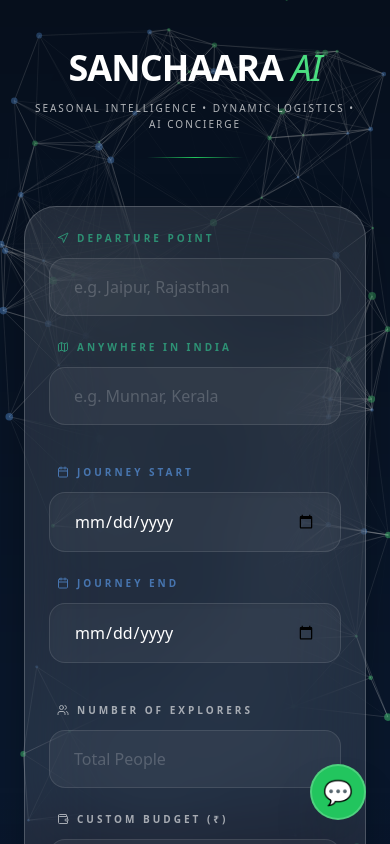
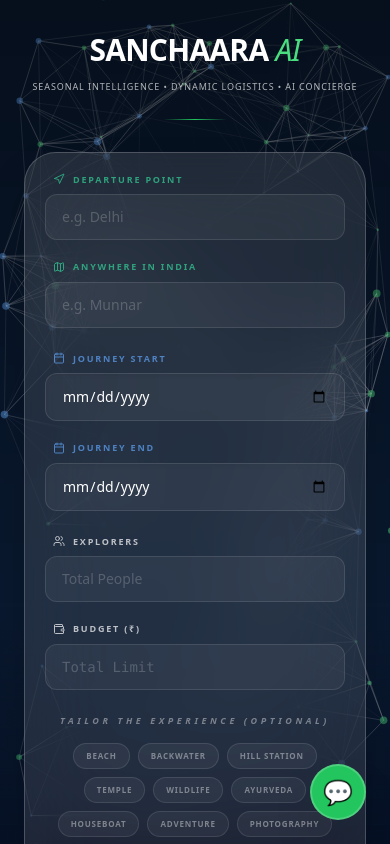
Before and after one commit to MR-Suryajith/kerala-trip-live, a React (Create React App) app: page / in a window 390 px wide. Shown: the top 844 px of the page. Built offline with nearby package versions, Linux system fonts and the light colour scheme.

Commit message:
mobile view

```diff
--- a/src/App.jsx
+++ b/src/App.jsx
@@ -73,52 +73,38 @@ function App() {
 
 return (
   <div className="relative min-h-screen w-full overflow-x-hidden font-sans selection:bg-emerald-500/30">
-
-      {/* 🚀 1. Global Loading Overlay (High Priority Z-Index) */}
     {loading && <LoadingScreen />}
-
-      {/* 🎨 2. Interactive Neural Background (Bottom Layer) */}
     <InteractiveBg />
 
-      {/* 🌑 3. Deep Gradient Overlay (For Text Readability) */}
     <div className="absolute top-0 left-0 w-full h-full bg-gradient-to-b from-black/40 via-transparent to-[#020617] z-[-1]"></div>
 
-      {/* 💬 4. AI Support ChatBot (Fixed position on all screens) */}
     <ChatBot itinerary={itinerary} />
 
-      {/* --- Main UI Wrapper --- */}
-      <div className="py-12 px-4 relative z-10">
+    {/* Reduce padding-x for mobile (px-4) */}
+    <div className="py-8 md:py-12 px-4 md:px-8 relative z-10">
 
-        {/* --- Branding Header (Mobile Responsive Sizes) --- */}
-        <header className="text-center mb-12 animate-fade-in">
-          <h1 className="text-4xl md:text-6xl font-black text-white drop-shadow-2xl mb-3 tracking-tight">
+      <header className="text-center mb-8 md:mb-12">
+        {/* Title: 3xl for mobile, 6xl for desktop */}
+        <h1 className="text-3xl sm:text-4xl md:text-6xl font-black text-white drop-shadow-2xl mb-3 tracking-tight">
            SANCHAARA <span className="text-green-400 font-light italic">AI</span>
         </h1>
 
-          <p className="text-[10px] md:text-sm text-white/70 font-medium tracking-[0.2em] md:tracking-[0.3em] uppercase px-4 max-w-2xl mx-auto leading-relaxed">
+        {/* Subtitle: Smaller text and tighter tracking for mobile */}
+        <p className="text-[9px] md:text-sm text-white/70 font-medium tracking-[0.1em] md:tracking-[0.3em] uppercase px-2 max-w-2xl mx-auto leading-relaxed">
             Seasonal Intelligence • Dynamic Logistics • AI Concierge
         </p>
 
-          <div className="h-[1px] w-24 bg-gradient-to-r from-transparent via-green-500 to-transparent mx-auto mt-6"></div>
+        <div className="h-[1px] w-16 md:w-24 bg-gradient-to-r from-transparent via-green-500 to-transparent mx-auto mt-6"></div>
       </header>
 
-        {/* --- Dynamic Content Area --- */}
       <main className="transition-all duration-700 ease-in-out">
           {!itinerary ? (
-              // Phase 1-3: The Intelligent Search Form
-              <TripForm
-                onItinerary={handleGenerate}
-                onLoading={setLoading}
-              />
+            <TripForm onItinerary={handleGenerate} onLoading={setLoading} />
           ) : (
-              // Phase 3-5: The Smart Itinerary Visualization
-              <ItineraryDisplay
-                itinerary={itinerary}
-                onEdit={() => setItinerary(null)}
-                onSwitchPlan={handleSwitchPlan}
-              />
+            <ItineraryDisplay itinerary={itinerary} onEdit={() => setItinerary(null)} onSwitchPlan={handleSwitchPlan} />
           )}
       </main>
+
 
         {/* Optional: Footer Watermark */}
         <footer className="mt-20 pb-10 text-center pointer-events-none opacity-20">
--- a/src/components/TripForm.jsx
+++ b/src/components/TripForm.jsx
@@ -1,6 +1,6 @@
 import { useState } from 'react';
 import { generateItinerary } from '../services/gemini';
-import { Sparkles, Map, Users, Wallet, Calendar, Compass, Navigation } from 'lucide-react';
+import { Sparkles, Map, Users, Wallet, Calendar, Navigation, Loader2 } from 'lucide-react';
 
 const interestOptions = [
   'Beach', 'Backwater', 'Hill Station', 'Temple', 'Wildlife',
@@ -8,12 +8,7 @@ const interestOptions = [
   'Foodie', 'Trekking', 'Shopping', 'History', 'Wellness', 'Water Sports'
 ];
 
-/**
- * TripForm Component: The core input interface for SANCHAARA AI.
- * Designed with a high-end Glassmorphism aesthetic and responsive layouts.
- */
 export default function TripForm({ onItinerary, onLoading }) {
-  // --- STATE MANAGEMENT ---
   const [formData, setFormData] = useState({
     origin: '',
     destination: '',
@@ -25,60 +20,39 @@ export default function TripForm({ onItinerary, onLoading }) {
   });
 
   const [loading, setLoading] = useState(false);
-
-  // Helper to ensure users cannot select past dates
   const today = new Date().toISOString().split('T')[0];
 
-  /**
-   * handleSubmit:
-   * Validates dates, calculates trip duration, and initiates the AI generation sequence.
-   */
   const handleSubmit = async (e) => {
     e.preventDefault();
-
-    // Calculate duration logic
     const start = new Date(formData.startDate);
     const end = new Date(formData.endDate);
     const diffTime = Math.abs(end - start);
     const diffDays = Math.ceil(diffTime / (1000 * 60 * 60 * 24)) + 1;
 
-    // Basic date validation
     if (end < start) {
       alert("Error: Return date must be after the departure date.");
       return;
     }
 
-    const submissionData = {
-        ...formData,
-        days: diffDays
-    };
-
+    const submissionData = { ...formData, days: diffDays };
     setLoading(true);
     onLoading(true);
 
     try {
       const data = await generateItinerary(submissionData);
-
-      // Check if backend returned a geofencing error (India-only rule)
       if (data.error) {
         alert(data.error);
       } else {
-        // Success: Send data and form context to App.jsx
         onItinerary(data, submissionData);
       }
     } catch (err) {
-      const errorMsg = err.message || "Neural servers are busy. Please try again in 10 seconds.";
-      alert(errorMsg);
+      alert(err.message || "Neural servers are busy. Please try again.");
     } finally {
       setLoading(false);
       onLoading(false);
     }
   };
 
-  /**
-   * handleInterestToggle:
-   * Manages the selection of optional interest chips with a toggle mechanism.
-   */
   const handleInterestToggle = (interest) => {
     setFormData(prev => ({
       ...prev,
@@ -90,48 +64,45 @@ export default function TripForm({ onItinerary, onLoading }) {
 
   return (
     <div className="max-w-4xl mx-auto px-2 sm:px-4">
-      {/* --- Main Glassmorphism Form Container --- */}
       <form
         onSubmit={handleSubmit}
-        className="relative overflow-hidden bg-white/10 backdrop-blur-2xl border border-white/20 shadow-[0_20px_50px_rgba(0,0,0,0.3)] rounded-[2rem] md:rounded-[3rem] p-6 md:p-12 text-white space-y-10 transition-all duration-500 hover:border-white/30"
+        className="relative bg-white/10 backdrop-blur-2xl border border-white/20 shadow-2xl rounded-[2rem] md:rounded-[3rem] p-5 md:p-12 text-white space-y-6 md:space-y-10 transition-all duration-500"
       >
 
-
-
-        {/* --- ROW 1: CORE ROUTE (Responsive Grid) --- */}
-        <div className="grid grid-cols-1 md:grid-cols-2 gap-6 md:gap-8">
-          <div className="flex flex-col gap-3 group">
-            <label className="flex items-center gap-2 text-[10px] font-black uppercase tracking-[0.3em] ml-2 opacity-60 text-emerald-400 group-focus-within:opacity-100 transition-opacity">
+        {/* --- ROW 1: CORE ROUTE --- */}
+        <div className="grid grid-cols-1 md:grid-cols-2 gap-5 md:gap-8">
+          <div className="flex flex-col gap-2">
+            <label className="flex items-center gap-2 text-[9px] md:text-[10px] font-black uppercase tracking-[0.2em] ml-2 opacity-70 text-emerald-400">
               <Navigation className="w-3 h-3" /> Departure Point
             </label>
             <input
               type="text"
               value={formData.origin}
               onChange={(e) => setFormData({ ...formData, origin: e.target.value })}
-              className="w-full bg-white/5 border border-white/10 rounded-2xl px-6 py-4 focus:ring-2 focus:ring-emerald-500/50 focus:bg-white/10 outline-none transition-all placeholder:text-white/20 text-base md:text-lg font-medium"
-              placeholder="e.g. Jaipur, Rajasthan"
+              className="w-full bg-white/5 border border-white/10 rounded-xl md:rounded-2xl px-4 md:px-6 py-3 md:py-4 focus:ring-2 focus:ring-emerald-500/50 outline-none transition-all placeholder:text-white/20 text-sm md:text-lg"
+              placeholder="e.g. Delhi"
               required
             />
           </div>
-          <div className="flex flex-col gap-3 group">
-            <label className="flex items-center gap-2 text-[10px] font-black uppercase tracking-[0.3em] ml-2 opacity-60 text-emerald-400 group-focus-within:opacity-100 transition-opacity">
+          <div className="flex flex-col gap-2">
+            <label className="flex items-center gap-2 text-[9px] md:text-[10px] font-black uppercase tracking-[0.2em] ml-2 opacity-70 text-emerald-400">
               <Map className="w-3 h-3" /> Anywhere in India
             </label>
             <input
               type="text"
               value={formData.destination}
               onChange={(e) => setFormData({ ...formData, destination: e.target.value })}
-              className="w-full bg-white/5 border border-white/10 rounded-2xl px-6 py-4 focus:ring-2 focus:ring-emerald-500/50 focus:bg-white/10 outline-none transition-all placeholder:text-white/20 text-base md:text-lg font-medium"
-              placeholder="e.g. Munnar, Kerala"
+              className="w-full bg-white/5 border border-white/10 rounded-xl md:rounded-2xl px-4 md:px-6 py-3 md:py-4 focus:ring-2 focus:ring-emerald-500/50 outline-none transition-all placeholder:text-white/20 text-sm md:text-lg"
+              placeholder="e.g. Munnar"
               required
             />
           </div>
         </div>
 
-        {/* --- ROW 2: CALENDAR SCHEDULING (Responsive Grid) --- */}
-        <div className="grid grid-cols-1 md:grid-cols-2 gap-6 md:gap-8">
-          <div className="flex flex-col gap-3 group">
-             <label className="flex items-center gap-2 text-[10px] font-black uppercase tracking-[0.3em] ml-2 opacity-60 text-blue-400 group-focus-within:opacity-100 transition-opacity">
+        {/* --- ROW 2: CALENDAR --- */}
+        <div className="grid grid-cols-1 md:grid-cols-2 gap-5 md:gap-8">
+          <div className="flex flex-col gap-2">
+             <label className="flex items-center gap-2 text-[9px] md:text-[10px] font-black uppercase tracking-[0.2em] ml-2 opacity-70 text-blue-400">
                 <Calendar className="w-3 h-3" /> Journey Start
              </label>
              <input
@@ -139,12 +110,12 @@ export default function TripForm({ onItinerary, onLoading }) {
                min={today}
                value={formData.startDate}
                onChange={(e) => setFormData({ ...formData, startDate: e.target.value })}
-               className="w-full bg-white/5 border border-white/10 rounded-2xl px-6 py-4 outline-none text-white transition-all shadow-inner cursor-pointer hover:bg-white/10"
+               className="w-full bg-white/5 border border-white/10 rounded-xl md:rounded-2xl px-4 md:px-6 py-3 md:py-4 outline-none text-white transition-all shadow-inner cursor-pointer text-sm"
                required
              />
           </div>
-          <div className="flex flex-col gap-3 group">
-             <label className="flex items-center gap-2 text-[10px] font-black uppercase tracking-[0.3em] ml-2 opacity-60 text-blue-400 group-focus-within:opacity-100 transition-opacity">
+          <div className="flex flex-col gap-2">
+             <label className="flex items-center gap-2 text-[9px] md:text-[10px] font-black uppercase tracking-[0.2em] ml-2 opacity-70 text-blue-400">
                 <Calendar className="w-3 h-3" /> Journey End
              </label>
              <input
@@ -152,47 +123,47 @@ export default function TripForm({ onItinerary, onLoading }) {
                min={formData.startDate || today}
                value={formData.endDate}
                onChange={(e) => setFormData({ ...formData, endDate: e.target.value })}
-               className="w-full bg-white/5 border border-white/10 rounded-2xl px-6 py-4 outline-none text-white transition-all shadow-inner cursor-pointer hover:bg-white/10"
+               className="w-full bg-white/5 border border-white/10 rounded-xl md:rounded-2xl px-4 md:px-6 py-3 md:py-4 outline-none text-white transition-all shadow-inner cursor-pointer text-sm"
                required
              />
           </div>
         </div>
 
-        {/* --- ROW 3: LOGISTICS (Travelers & Budget) --- */}
-        <div className="grid grid-cols-1 md:grid-cols-2 gap-6 md:gap-8">
-          <div className="flex flex-col gap-3 group">
-            <label className="flex items-center gap-2 text-[10px] font-black uppercase tracking-[0.3em] ml-2 opacity-60 group-focus-within:opacity-100 transition-opacity">
-                <Users className="w-3 h-3" /> Number of Explorers
+        {/* --- ROW 3: LOGISTICS --- */}
+        <div className="grid grid-cols-1 md:grid-cols-2 gap-5 md:gap-8">
+          <div className="flex flex-col gap-2">
+            <label className="flex items-center gap-2 text-[9px] md:text-[10px] font-black uppercase tracking-[0.2em] ml-2 opacity-70">
+                <Users className="w-3 h-3" /> Explorers
             </label>
             <input
               type="number"
               value={formData.travelers}
               onChange={(e) => setFormData({ ...formData, travelers: e.target.value })}
               placeholder="Total People"
-              className="w-full bg-white/5 border border-white/10 rounded-2xl px-6 py-4 outline-none placeholder:text-white/20 text-base md:text-lg"
+              className="w-full bg-white/5 border border-white/10 rounded-xl md:rounded-2xl px-4 md:px-6 py-3 md:py-4 outline-none placeholder:text-white/20 text-sm md:text-lg"
               min="1"
               required
             />
           </div>
-          <div className="flex flex-col gap-3 group">
-            <label className="flex items-center gap-2 text-[10px] font-black uppercase tracking-[0.3em] ml-2 opacity-60 group-focus-within:opacity-100 transition-opacity">
-                <Wallet className="w-3 h-3" /> Custom Budget (₹)
+          <div className="flex flex-col gap-2">
+            <label className="flex items-center gap-2 text-[9px] md:text-[10px] font-black uppercase tracking-[0.2em] ml-2 opacity-70">
+                <Wallet className="w-3 h-3" /> Budget (₹)
             </label>
             <input
               type="number"
               value={formData.budget}
               onChange={(e) => setFormData({ ...formData, budget: e.target.value })}
-              placeholder="Total for group"
-              className="w-full bg-white/5 border border-white/10 rounded-2xl px-6 py-4 outline-none placeholder:text-white/20 text-base md:text-lg font-mono"
+              placeholder="Total Limit"
+              className="w-full bg-white/5 border border-white/10 rounded-xl md:rounded-2xl px-4 md:px-6 py-3 md:py-4 outline-none placeholder:text-white/20 text-sm md:text-lg font-mono"
               required
             />
           </div>
         </div>
 
-        {/* --- ROW 4: PERSONALIZATION (Optional Interests) --- */}
-        <div className="space-y-6">
-          <p className="text-center text-[10px] font-black uppercase tracking-[0.5em] opacity-30 italic">
-            Tailor the Neural Experience (Optional)
+        {/* --- ROW 4: INTERESTS --- */}
+        <div className="space-y-4">
+          <p className="text-center text-[9px] md:text-[10px] font-black uppercase tracking-[0.4em] opacity-40 italic">
+            Tailor the Experience (Optional)
           </p>
           <div className="flex flex-wrap justify-center gap-2 md:gap-3 max-w-3xl mx-auto">
             {interestOptions.map(interest => (
@@ -200,10 +171,10 @@ export default function TripForm({ onItinerary, onLoading }) {
                 key={interest}
                 type="button"
                 onClick={() => handleInterestToggle(interest)}
-                className={`px-4 md:px-6 py-2 rounded-full border transition-all text-[8px] md:text-[10px] font-black uppercase tracking-widest ${
+                className={`px-3 md:px-6 py-1.5 md:py-2 rounded-full border transition-all text-[8px] md:text-[10px] font-black uppercase tracking-widest ${
                   formData.interests.includes(interest)
-                  ? 'bg-emerald-500 border-emerald-400 shadow-[0_0_25px_rgba(16,185,129,0.3)] scale-105 text-white'
-                  : 'bg-white/5 border-white/10 text-white/40 hover:bg-white/10 hover:text-white'
+                  ? 'bg-emerald-500 border-emerald-400 shadow-lg scale-105 text-white'
+                  : 'bg-white/5 border-white/10 text-white/40 hover:bg-white/10'
                 }`}
               >
                 {interest}
@@ -212,38 +183,28 @@ export default function TripForm({ onItinerary, onLoading }) {
           </div>
         </div>
 
-        {/* --- NEURAL GLOW SUBMIT BUTTON --- */}
-        <div className="pt-4">
+        {/* --- NEURAL GLOW BUTTON --- */}
+        <div className="pt-2">
             <button
               type="submit"
               disabled={loading}
-            className="group relative w-full overflow-hidden rounded-[1.5rem] md:rounded-[2.5rem] p-[2px] transition-all duration-500 hover:scale-[1.01] active:scale-[0.98] disabled:opacity-50"
+              className="group relative w-full overflow-hidden rounded-xl md:rounded-[2.5rem] p-[2px] transition-all duration-500 active:scale-95 disabled:opacity-50"
             >
-            {/* Moving Gradient Background */}
               <div className="absolute inset-0 bg-gradient-to-r from-emerald-500 via-blue-500 to-indigo-600 animate-gradient-xy"></div>
-
-            {/* Glass Button Core */}
-            <div className="relative flex items-center justify-center gap-4 bg-slate-900/90 group-hover:bg-transparent transition-colors duration-500 py-6 rounded-[calc(1.5rem-2px)] md:rounded-[calc(2.5rem-2px)]">
+              <div className="relative flex items-center justify-center gap-3 bg-slate-900/90 py-4 md:py-6 rounded-[calc(0.75rem)] md:rounded-[calc(1.5rem-2px)]">
                   {loading ? (
                     <>
-                    <div className="w-6 h-6 border-2 border-white/30 border-t-white rounded-full animate-spin"></div>
-                    <span className="font-black text-lg md:text-xl uppercase tracking-[0.3em] text-white">
-                        Mapping Indian Odyssey...
-                    </span>
+                      <Loader2 className="w-5 h-5 animate-spin text-emerald-400" />
+                      <span className="font-black text-xs md:text-xl uppercase tracking-[0.2em] text-white">Mapping Odyssey...</span>
                     </>
                   ) : (
                     <>
-                    <Map className="w-6 h-6 text-emerald-400 group-hover:text-white transition-colors duration-500" />
-                    <span className="font-black text-lg md:text-xl uppercase tracking-[0.3em] text-white">
-                        Initiate Smart Journey
-                    </span>
-                    <Sparkles className="w-6 h-6 text-indigo-400 group-hover:animate-pulse group-hover:text-white transition-colors duration-500" />
+                      <Map className="w-4 h-4 md:w-6 md:h-6 text-emerald-400" />
+                      <span className="font-black text-xs md:text-xl uppercase tracking-[0.2em] text-white">Initiate Smart Journey</span>
+                      <Sparkles className="w-4 h-4 md:w-6 md:h-6 text-indigo-400" />
                     </>
                   )}
               </div>
-
-            {/* Glowing Aura Effect */}
-            <div className="absolute -inset-1 bg-gradient-to-r from-emerald-500 to-indigo-600 rounded-[2.5rem] blur-xl opacity-0 group-hover:opacity-40 transition-opacity duration-700 pointer-events-none"></div>
             </button>
         </div>
 
```
Lines whose indentation alone changed are shown as unchanged.
